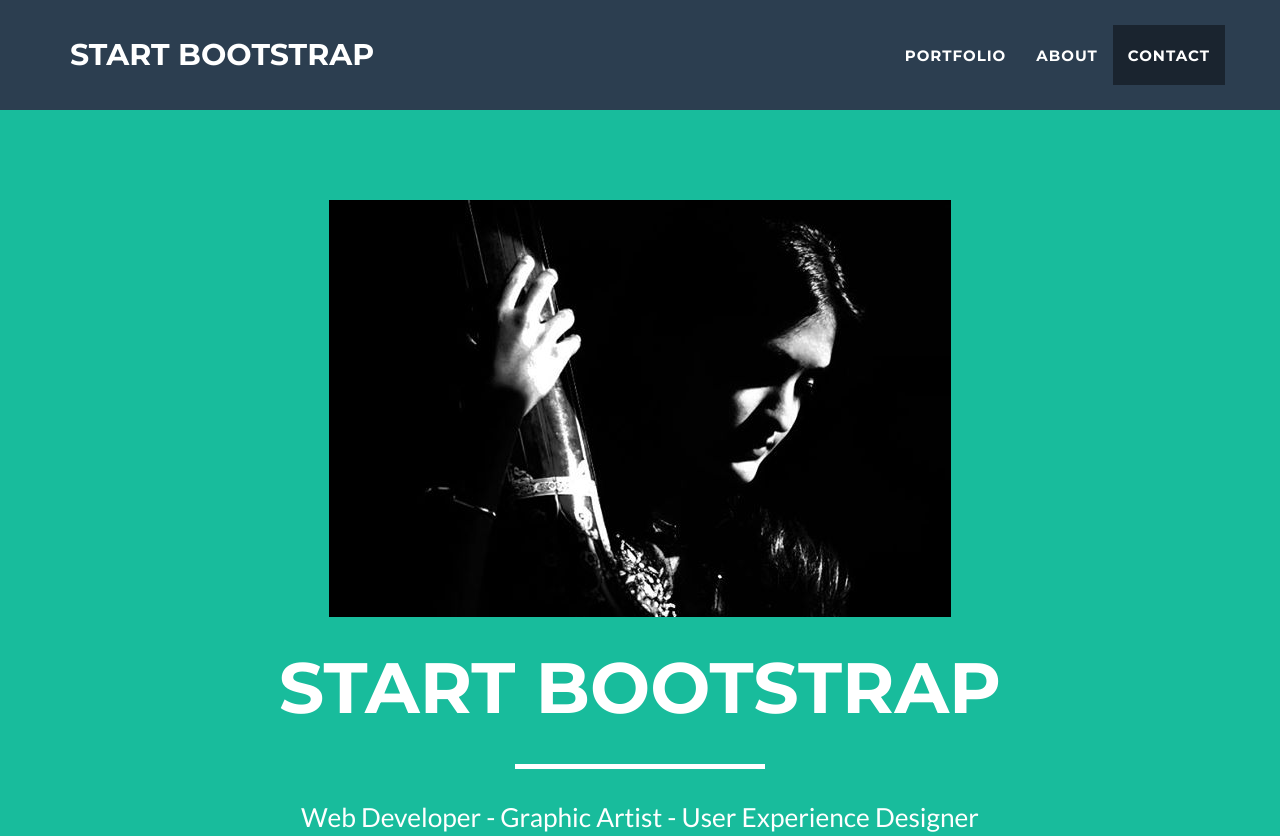
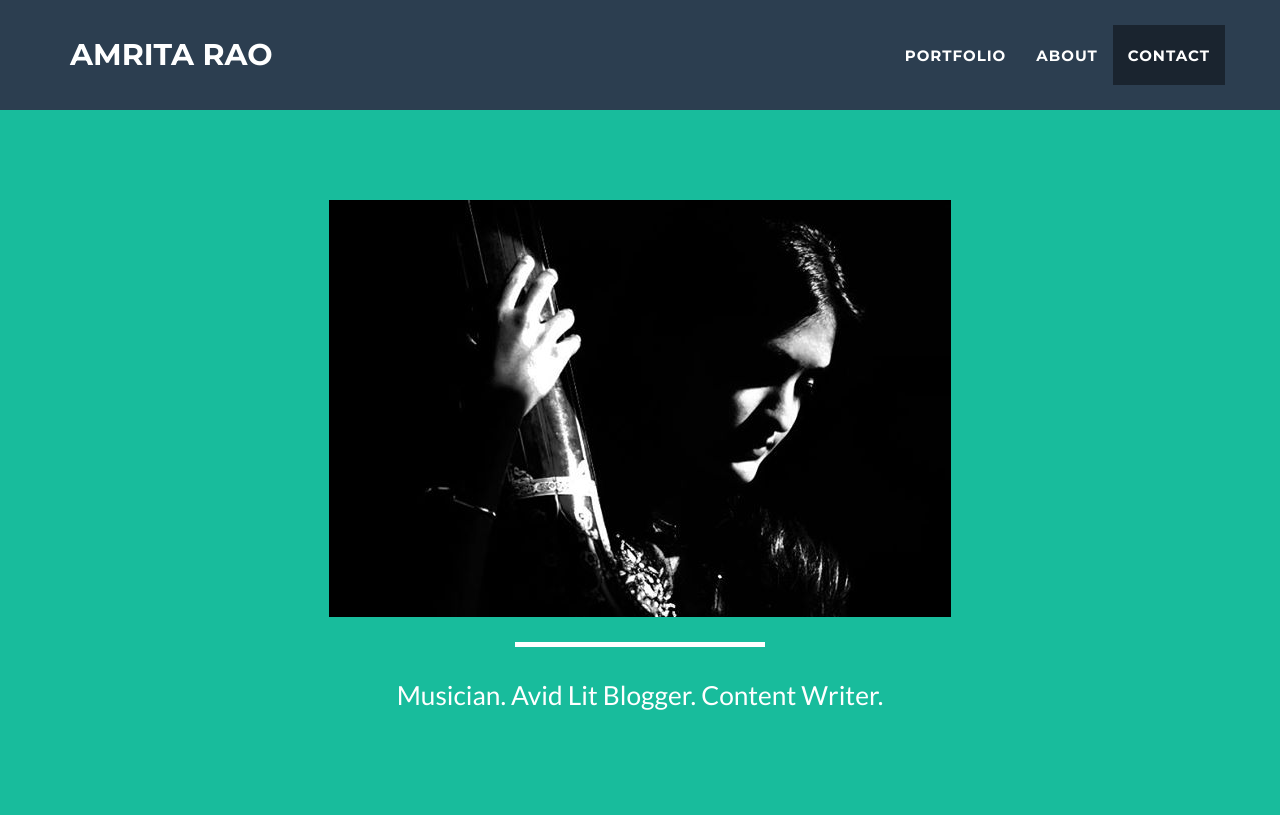
Before and after one commit to acudupa/acudupa.github.io, a plain HTML site: page amrita/index.html in a window 1280 px wide. Shown: the top 836 px of the page. Drawn offline with nearby package versions, Linux system fonts and the light colour scheme.

Commit message:
am secnd commit

```diff
--- a/amrita/index.html
+++ b/amrita/index.html
@@ -9,7 +9,7 @@
     <meta name="description" content="">
     <meta name="author" content="">
 
-    <title>Freelancer - Start Bootstrap Theme</title>
+    <title>Amrita Rao's Portfolio</title>
 
     <!-- Bootstrap Core CSS - Uses Bootswatch Flatly Theme: http://bootswatch.com/flatly/ -->
     <link href="css/bootstrap.min.css" rel="stylesheet">
@@ -44,7 +44,7 @@
                     <span class="icon-bar"></span>
                     <span class="icon-bar"></span>
                 </button>
-                <a class="navbar-brand" href="#page-top">Start Bootstrap</a>
+                <a class="navbar-brand" href="#page-top">Amrita Rao</a>
             </div>
 
             <!-- Collect the nav links, forms, and other content for toggling -->
@@ -76,9 +76,8 @@
                 <div class="col-lg-12">
                     <img class="img-responsive" src="img/profile.jpg" alt="">
                     <div class="intro-text">
-                        <span class="name">Start Bootstrap</span>
                         <hr class="star-light">
-                        <span class="skills">Web Developer - Graphic Artist - User Experience Designer</span>
+                        <span class="skills">Musician. Avid Lit Blogger. Content Writer.</span>
                     </div>
                 </div>
             </div>
```
